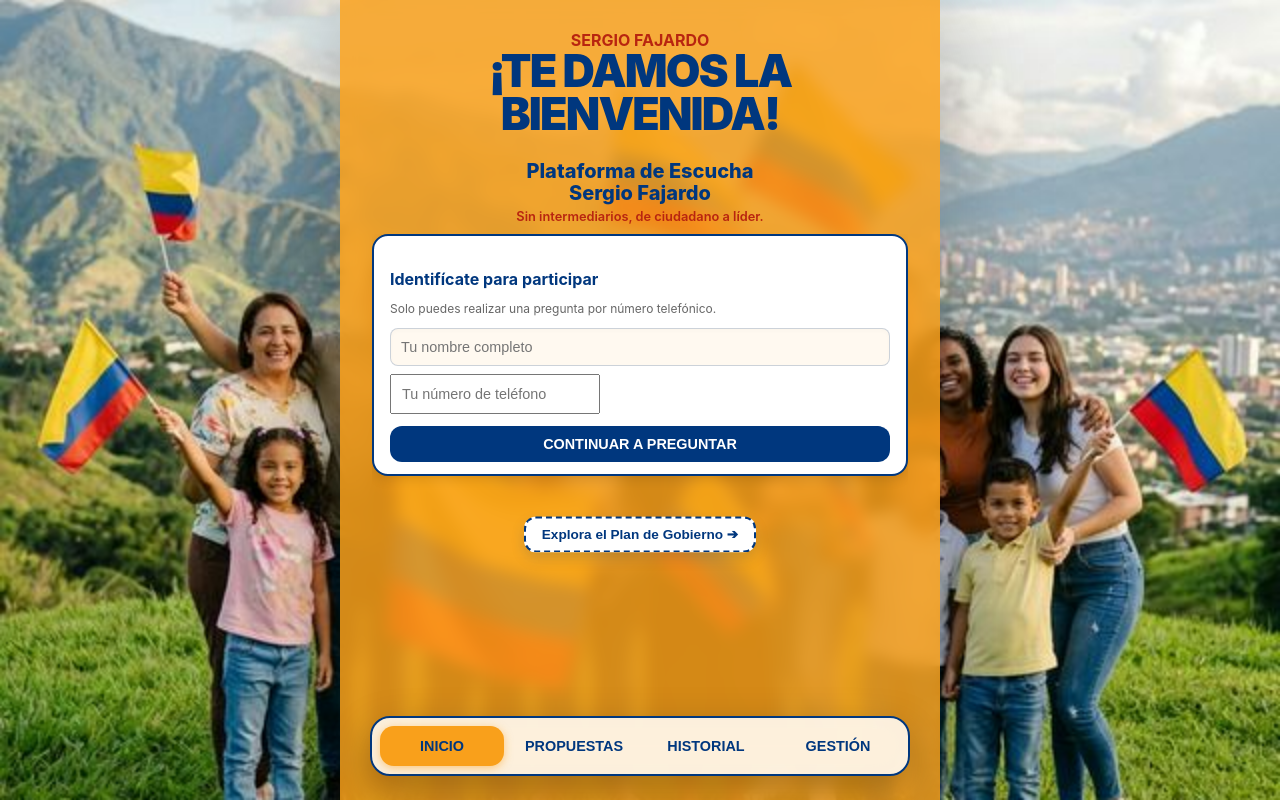
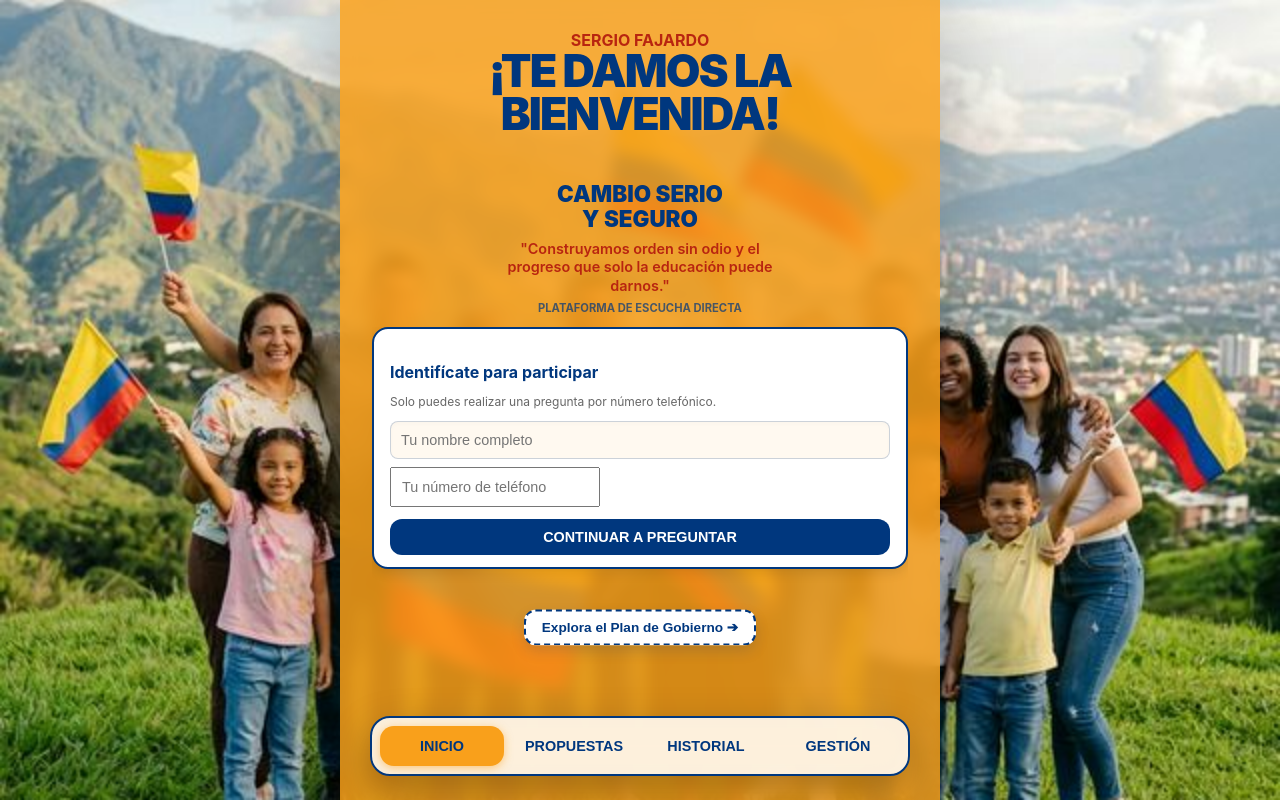
Before and after one commit to AltamarDuglas/preguntale_fajardo, a React (Vite) app: page / in a window 1280 px wide. Built offline with nearby package versions, Linux system fonts and the light colour scheme.

Commit message:
feat: update home screen with strategic persuasion phrasing

```diff
--- a/src/components/screens/HomeScreen.jsx
+++ b/src/components/screens/HomeScreen.jsx
@@ -48,14 +48,17 @@ export default function HomeScreen({ navigateTo, submitQuestion }) {
     return (
         <div className="screen active no-scroll-view" id="screen-home" style={{ display: 'flex', flexDirection: 'column', height: '100%', justifyContent: 'flex-start', paddingTop: '10px' }}>
 
-            {/* TITULAR ESTRATÉGICO */}
-            <div className="welcome-text" style={{ textAlign: 'center', marginBottom: '8px' }}>
-                <h3 style={{ fontSize: '1.25rem', color: 'var(--text-primary)', margin: 0, lineHeight: 1.1 }}>
-                    Plataforma de Escucha <br/> Sergio Fajardo
+            {/* TITULAR ESTRATÉGICO (Basado en Estrategia 2026) */}
+            <div className="welcome-text" style={{ textAlign: 'center', marginBottom: '12px', padding: '0 10px' }}>
+                <h3 style={{ fontSize: '1.4rem', color: 'var(--text-primary)', fontWeight: 900, lineHeight: 1.1, textTransform: 'uppercase', marginBottom: '8px' }}>
+                    CAMBIO SERIO <br/> Y SEGURO
                 </h3>
-                <p style={{ fontWeight: 600, color: 'var(--text-accent)', fontSize: '0.8rem', margin: '4px 0 0' }}>
-                    Sin intermediarios, de ciudadano a líder.
+                <p style={{ fontWeight: 600, color: 'var(--text-accent)', fontSize: '0.9rem', margin: '0 auto', maxWidth: '300px', lineHeight: 1.3 }}>
+                    "Construyamos orden sin odio y el progreso que solo la educación puede darnos."
                 </p>
+                <div style={{ marginTop: '5px', fontSize: '0.7rem', opacity: 0.7, fontWeight: 700 }}>
+                    PLATAFORMA DE ESCUCHA DIRECTA
+                </div>
             </div>
 
             {/* FORMULARIO DE IDENTIDAD / PREGUNTA */}
```
